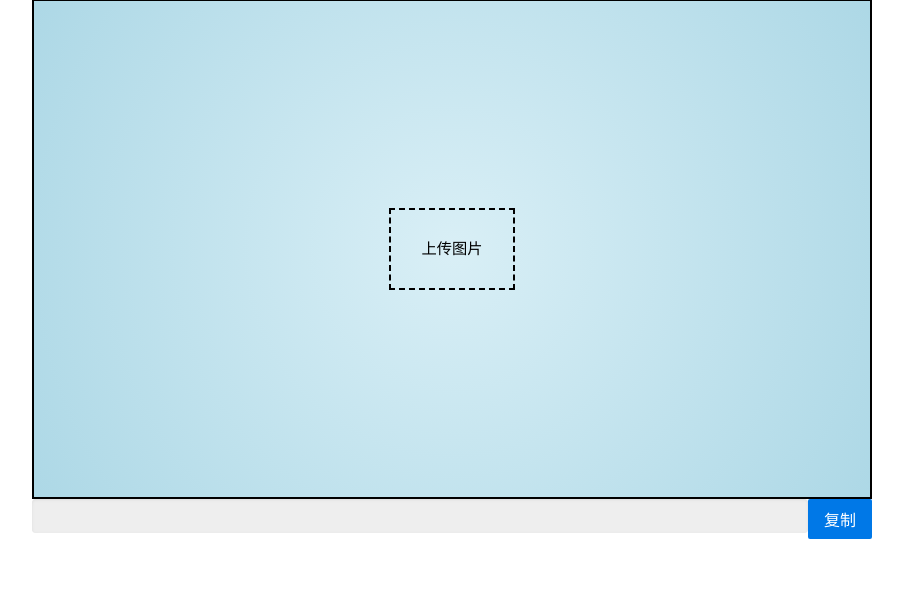
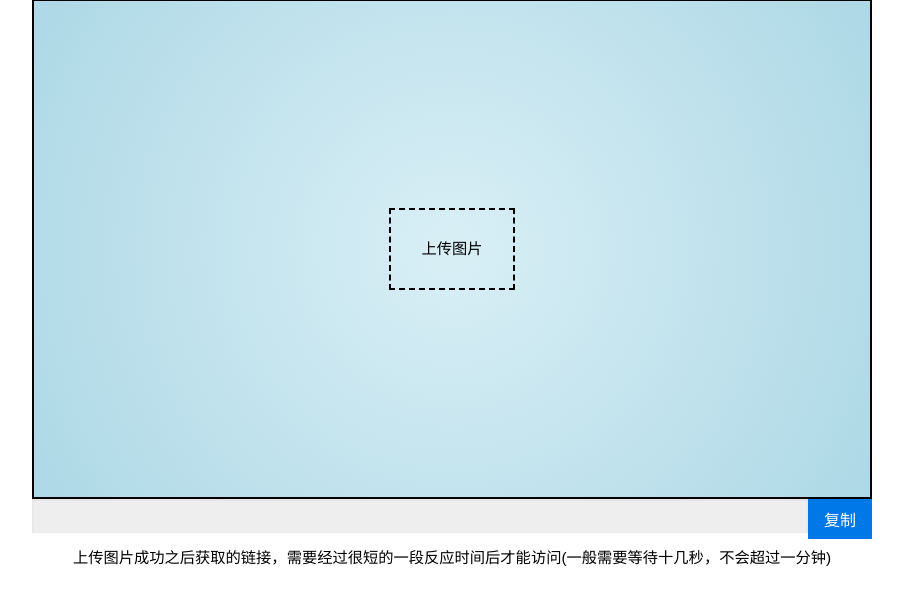
Before and after one commit to Aber-s-practice/upload, a Python web app: template template/index.html in a window 1280 px wide. Shown: the part 31-636 px from the top of the page, without its empty margins (188-1091 px from the left). Run offline with Jinja, Linux system fonts and the light colour scheme; the template is opened without the code that fills it, so the values that code supplies are empty; some libraries are stand-ins or nearby versions.

Commit message:
Some Little Change

```diff
--- a/main/config.py
+++ b/main/config.py
@@ -2,7 +2,7 @@ import os
 # 项目所在目录
 BASE_DIR = os.path.dirname(os.path.dirname(os.path.abspath(__file__)))
 # 图片存放的Git库
-Media_Rep = "https://git.dev.tencent.com/AberSheeran/image.git"
+Media_Rep = "https://github.com/AberSheeran/image"
 # 图片存放的Page链接
 Media_URL = "https://image.abersheeran.com/"
 # 图片存储位置
--- a/main/main.py
+++ b/main/main.py
@@ -4,7 +4,7 @@ from os import path
 from subprocess import Popen
 from sanic import Sanic, response
 from sanic.views import HTTPMethodView
-from .config import Media_DIR, BASE_DIR, Media_URL
+from .config import Media_DIR, BASE_DIR, Media_URL, Media_Rep
 
 app = Sanic()
 
@@ -16,7 +16,7 @@ def push(filename: str) -> None:
 @app.listener('before_server_start')
 def try_pull(app, loop):
     if not path.exists(Media_DIR):
-        Popen('git pull https://git.dev.tencent.com/AberSheeran/image.git', cwd=path.dirname(Media_DIR), shell=True)
+        Popen(f'git clone {Media_Rep}', cwd=path.dirname(Media_DIR), shell=True)
 
 
 class IndexView(HTTPMethodView):
--- a/template/index.html
+++ b/template/index.html
@@ -57,9 +57,16 @@
         flex-grow: 1;
         height: 100%;
         margin: 0;
+        border-radius: 0;
     }
     #copy {
         float: right;
+        border-radius: 0;
+    }
+    footer {
+        text-align: center;
+        padding: 20px;
+        font-size: calc(14px + 0.1vw);
     }
 </style>
 
@@ -76,6 +83,9 @@
             <button id="copy" class="pure-button pure-button-primary" data-clipboard-target="#result">复制</button>
         </div>
     </main>
+    <footer>
+        上传图片成功之后获取的链接，需要经过很短的一段反应时间后才能访问(一般需要等待十几秒，不会超过一分钟)<br>
+    </footer>
     <script>
         function upload(event) {
             if (event.target.value) {
```
